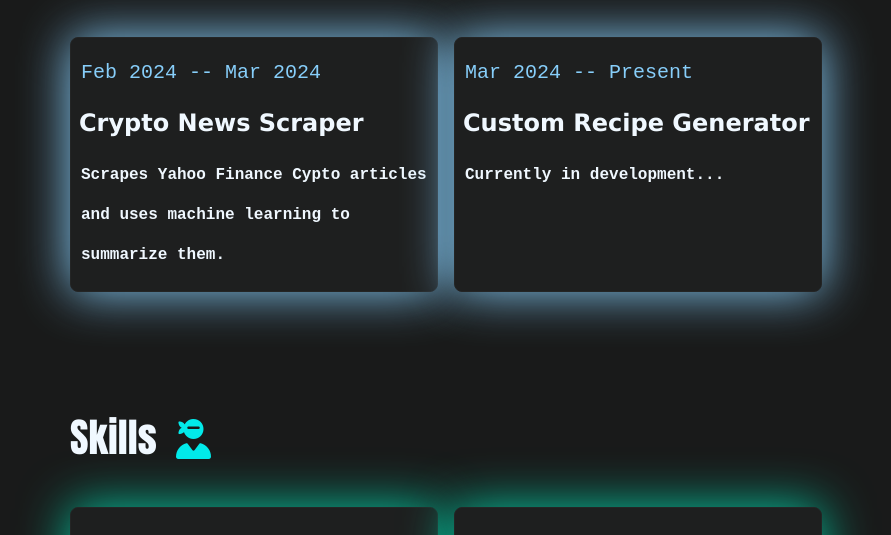
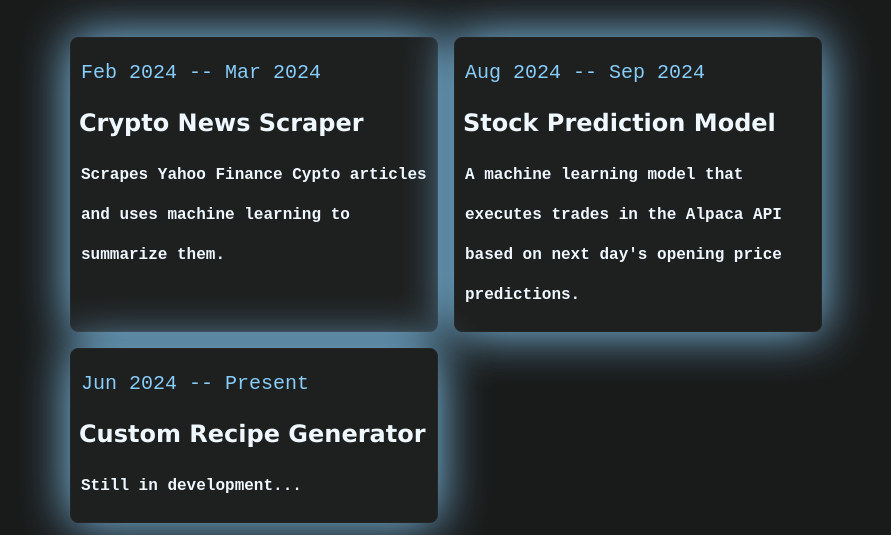
Before and after one commit to benniu04/Personal_Website, a React app: page index.html in a window 1280 px wide. Shown: the part 2754-3289 px from the top of the page, without its empty margins (194-1085 px from the left). Built offline with nearby package versions, Linux system fonts and the light colour scheme; animation ran at ten frames a second.

Commit message:
Update index.html

```diff
--- a/index.html
+++ b/index.html
@@ -43,7 +43,7 @@
                 <a href="mailto:nub38bn@gmail.com"><span class="contact-text">Contact</span></a>
               </div>
               <div class="resume-box">
-                <a href="https://drive.google.com/file/d/1OPesAQsOaOEJB_oOqB2QIvg-gMcCzsZJ/view?usp=sharing" target="_blank"><span class="resume-text">RESUME</span></a>
+                <a href="https://drive.google.com/file/d/1RGNfCtVQ1m2PvR57A4-2XCTw8k8tx39J/view?usp=sharing" target="_blank"><span class="resume-text">RESUME</span></a>
               </div>
             </div>
             <div class="nav-bar-items dropdown">
@@ -140,9 +140,15 @@
                         </div>
                       </div>
                       <div class="project-2">
-                        <p class="date-2">Mar 2024 -- Present</p>
+                        <p class="date-2">Aug 2024 -- Sep 2024</p>
+                        <a class="proj-title" href="https://github.com/benniu04/StockPrediction" target="_blank">Stock Prediction Model</a>
+                        <p class="proj-description">A machine learning model that executes trades in the Alpaca API based on next day's opening price
+                        predictions.</p>
+                      </div>
+                      <div class="project-2">
+                        <p class="date-2">Jun 2024 -- Present</p>
                         <a class="proj-title" href="" target="_blank">Custom Recipe Generator</a>
-                        <p class="proj-description">Currently in development...</p>
+                        <p class="proj-description">Still in development...</p>
                       </div>
                     </div>
                     <div class="skills-text">
```
